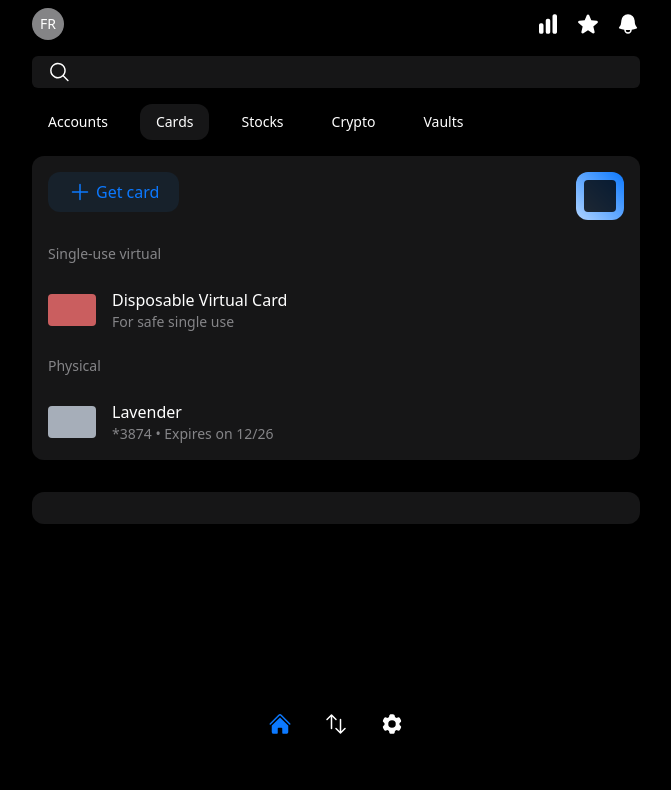
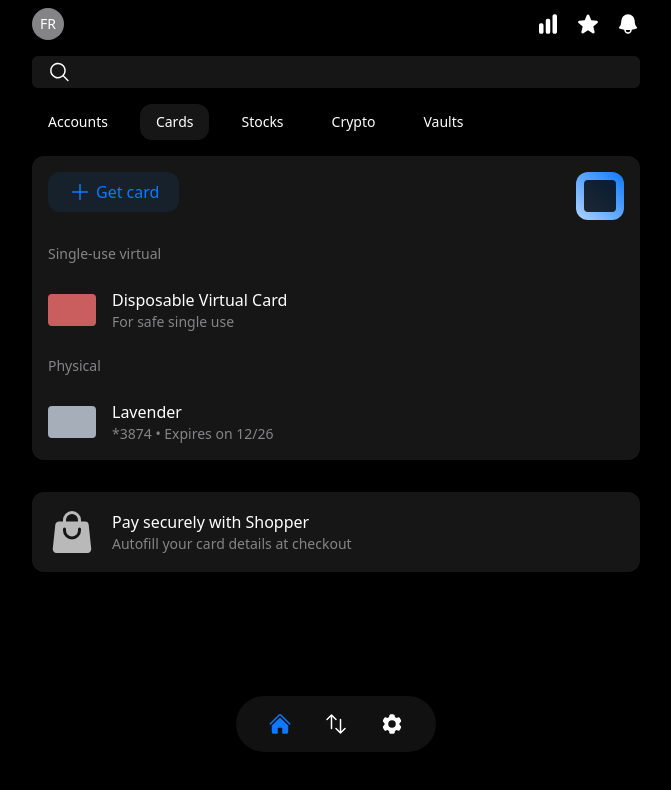
Before and after one commit to Edweis/tulover, a React (Vite) app: page /personal/cards in a window 1280 px wide. Shown: the top 790 px of the page, without its empty margins (304-975 px from the left). Built offline with nearby package versions, Linux system fonts and the light colour scheme; a web font is replaced by a local one.

Commit message:
finish car

```diff
--- a/src/App/MainLayout.tsx
+++ b/src/App/MainLayout.tsx
@@ -15,7 +15,7 @@ export default function MainLayout() {
   return (
     <>
       <Outlet />
-      <div className="fixed  bottom-0 left-1/2 mb-12 flex -translate-x-1/2 gap-8 rounded-full bg-gray-700/70 px-8 py-4 backdrop-blur-md">
+      <div className="fixed  bottom-0 left-1/2 mb-12 flex -translate-x-1/2 gap-8 rounded-full bg-gray-800/80 px-8 py-4 backdrop-blur-md">
         <Link to="/personal">
           <HomeIcon
             className={cn(
--- a/src/App/Personal/Accounts/index.tsx
+++ b/src/App/Personal/Accounts/index.tsx
@@ -2,7 +2,7 @@ import Funds from './Funds.js';
 
 export default function Accounts() {
   return (
-    <div className="">
+    <div className="grid gap-8">
       <Funds />
       <Funds />
     </div>
--- a/src/App/Personal/Cards.tsx
+++ b/src/App/Personal/Cards.tsx
@@ -1,4 +1,4 @@
-import { PlusIcon } from '@heroicons/react/24/solid';
+import { PlusIcon, ShoppingBagIcon } from '@heroicons/react/24/solid';
 import cn from 'classnames';
 import Button from '../../components/Button.js';
 import Card from '../../components/Card.js';
@@ -36,7 +36,17 @@ export default function Cards() {
           </div>
         </div>
       </Card>
-      <Card></Card>
+      <Card>
+        <div className="flex items-center gap-4">
+          <ShoppingBagIcon className="h-12 opacity-70" />
+          <div className="grid">
+            <span>Pay securely with Shopper</span>
+            <span className="text-muted">
+              Autofill your card details at checkout
+            </span>
+          </div>
+        </div>
+      </Card>
     </div>
   );
 }
```
